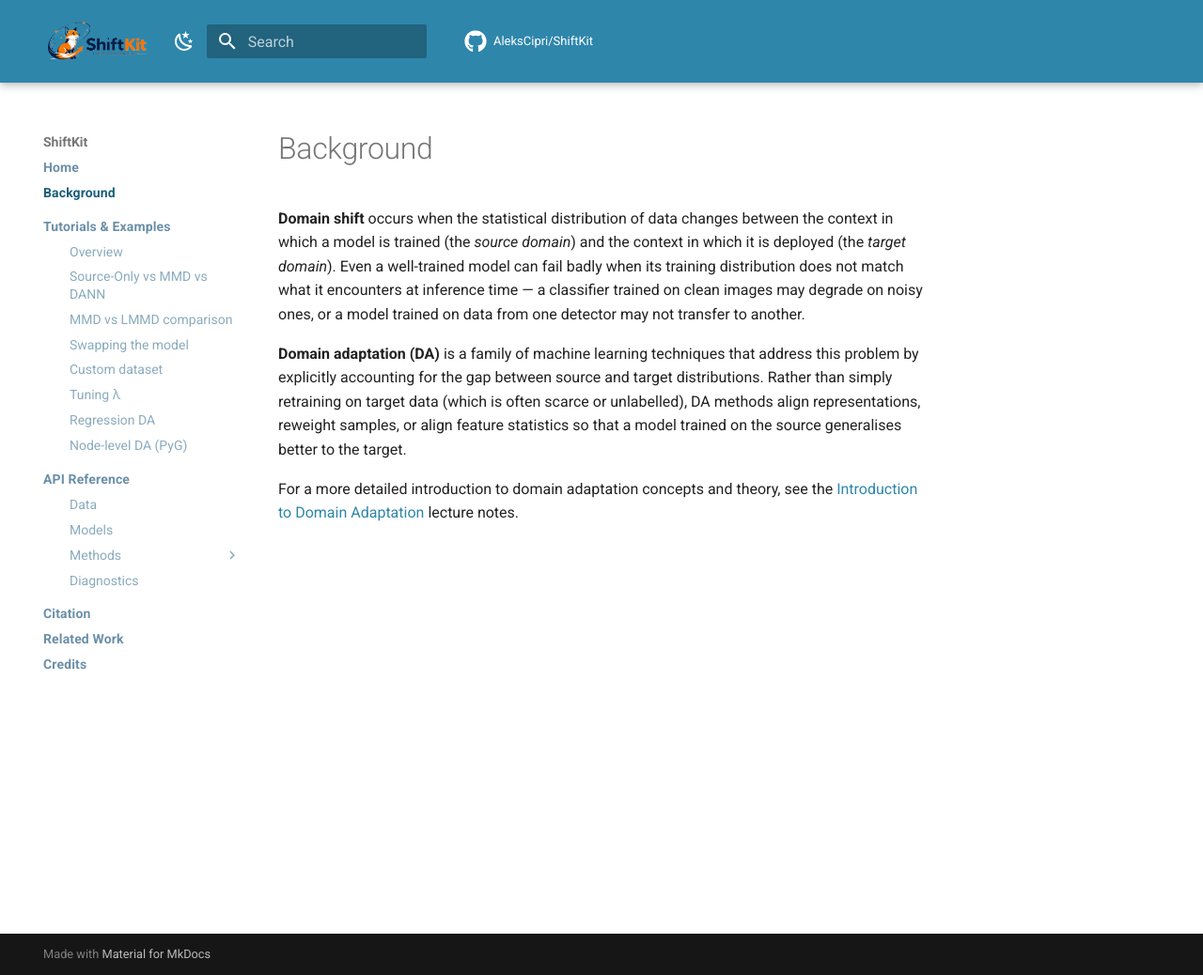
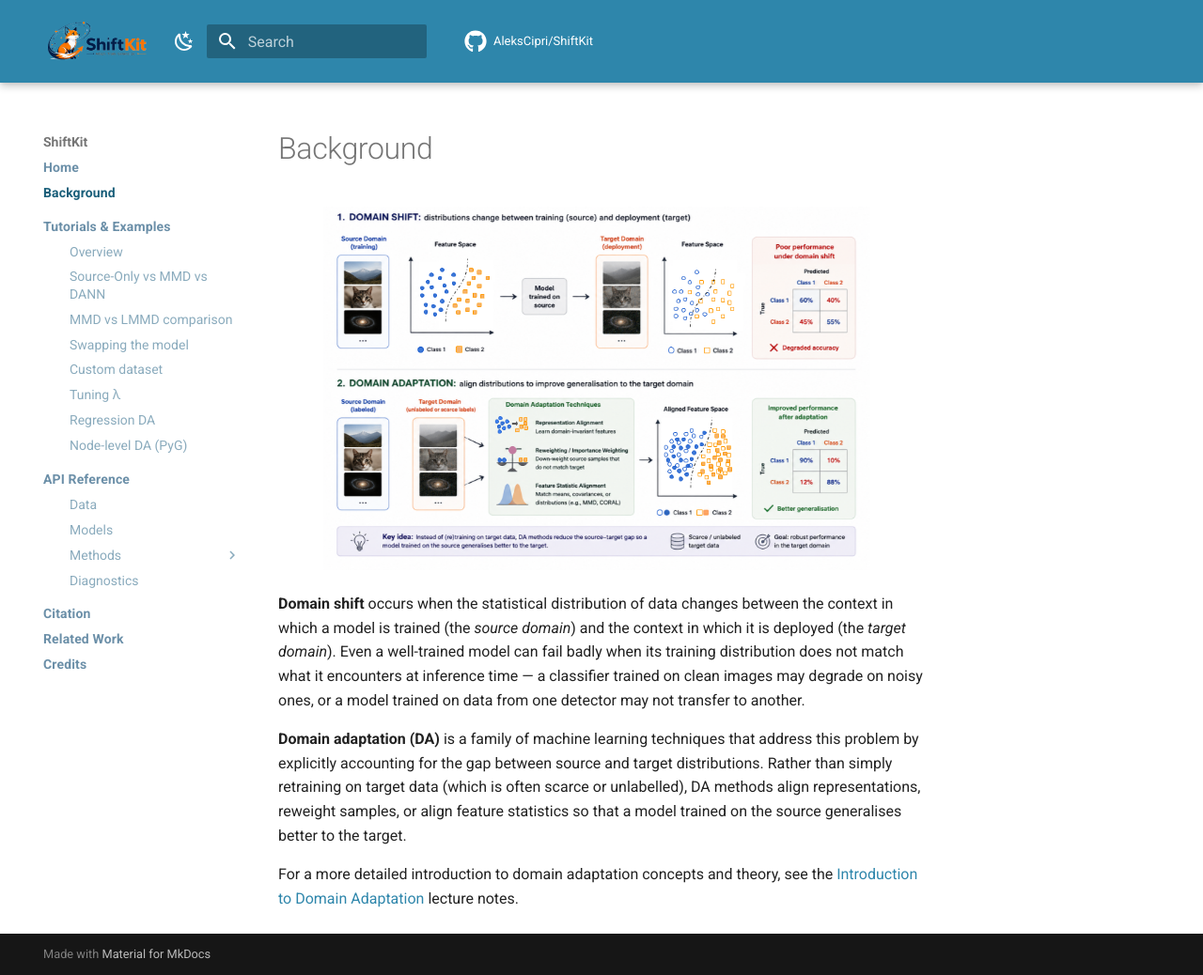
Before and after one commit to AleksCipri/ShiftKit, an MkDocs documentation site: the page built from docs/background.md, in a window 1280 px wide and 1038 px high. Shown: the whole window at 94% size. Built offline with MkDocs 1.6.1 and Material for MkDocs 9.7.7, drawn with Linux system fonts in a browser that asks for light colours; comment, search, counter and statistics services are not loaded.

Commit message:
Adding DA graphic

```diff
--- a/docs/background.md
+++ b/docs/background.md
@@ -1,4 +1,6 @@
 # Background
+
+![Domain Adaptation Overview](DA.png)
 
 **Domain shift** occurs when the statistical distribution of data changes between the context in which a model is trained (the *source domain*) and the context in which it is deployed (the *target domain*). Even a well-trained model can fail badly when its training distribution does not match what it encounters at inference time — a classifier trained on clean images may degrade on noisy ones, or a model trained on data from one detector may not transfer to another.
 
```
